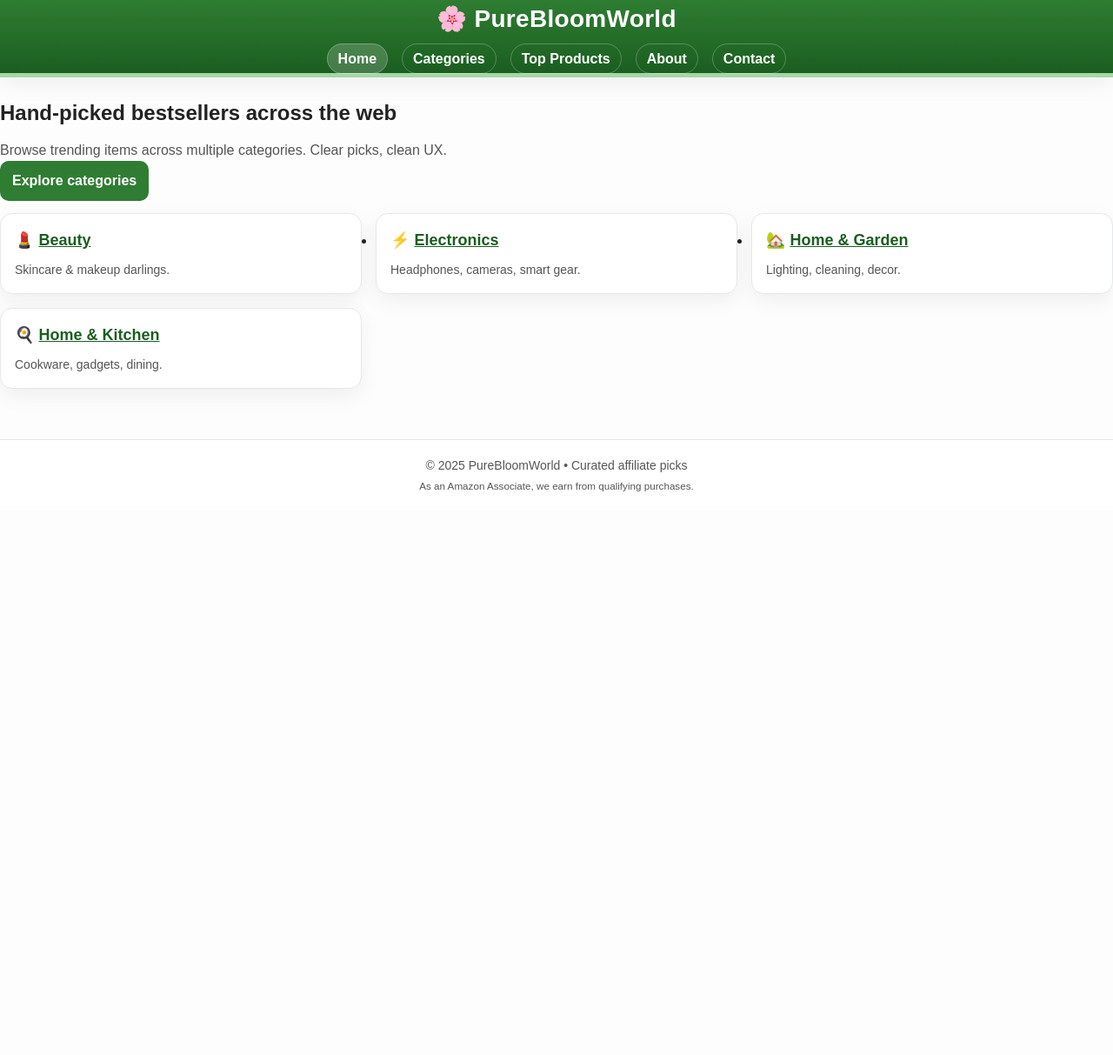
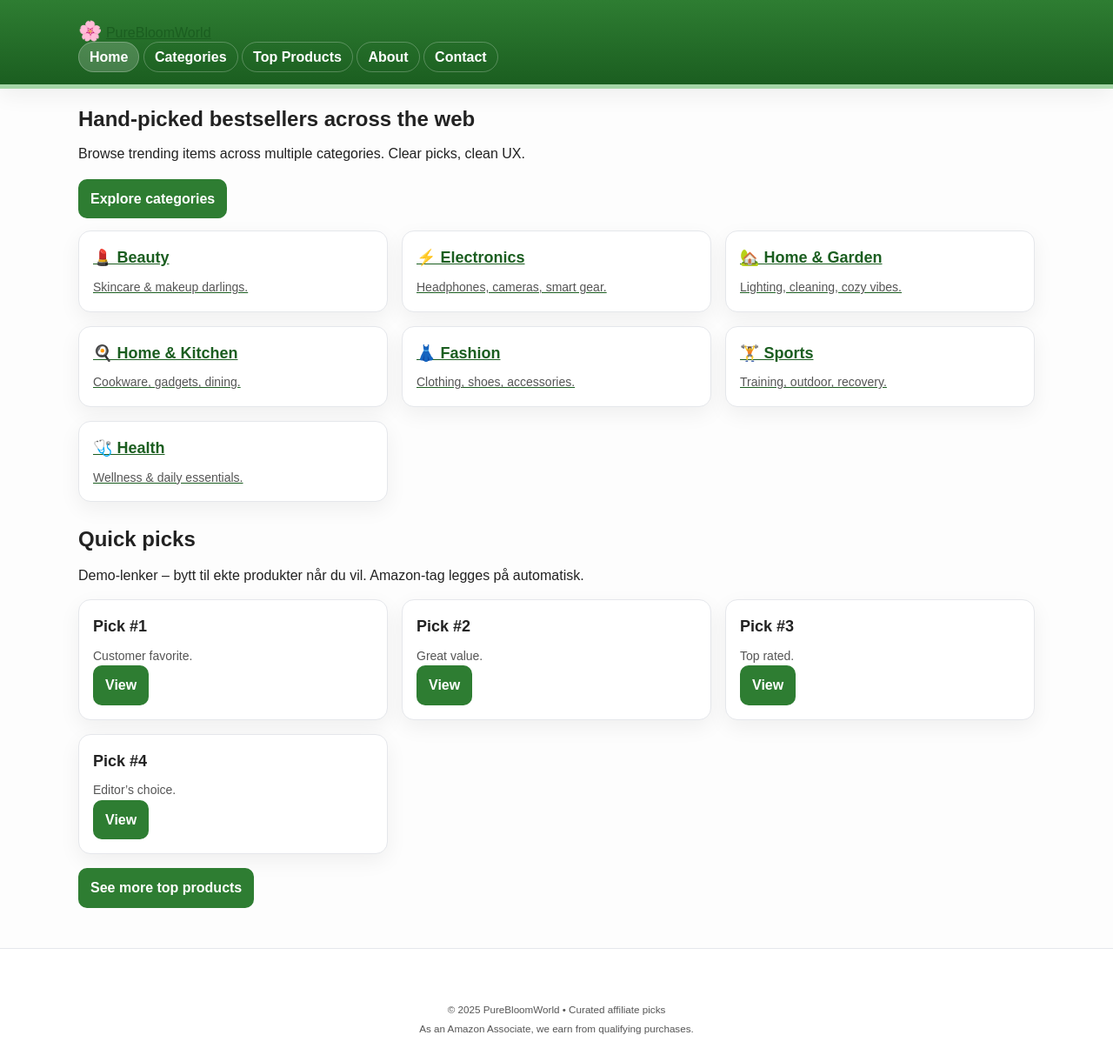
Before and after one commit to Tom-debug-design/purebloomworld-site, a plain HTML site: page index.html in a window 1280 px wide. Shown: the whole page at 87% size. Before the commit the page ends 800 px from the top, so only its background shows below. Drawn offline with Linux system fonts and the light colour scheme.

Commit message:
Update index.html

```diff
--- a/index.html
+++ b/index.html
@@ -1,63 +1,158 @@
-<!DOCTYPE html>
+<!doctype html>
 <html lang="en">
 <head>
   <meta charset="utf-8" />
   <meta name="viewport" content="width=device-width, initial-scale=1" />
-  <title>PureBloomWorld — Home</title>
+  <title>PureBloomWorld • Hand-picked bestsellers</title>
   <link rel="stylesheet" href="styles.css" />
+  <meta name="description" content="Hand-picked bestsellers across categories. Clear picks, clean UX." />
 </head>
 <body>
   <header>
-    <div class="wrap">
-      <h1>🌸 PureBloomWorld</h1>
+    <div class="container">
+      <div class="brand">
+        <span style="font-size:22px;">🌸</span>
+        <a href="index.html" class="brand-name" aria-current="page">PureBloomWorld</a>
+      </div>
       <nav>
-        <ul>
-          <li><a href="index.html" aria-current="page">Home</a></li>
-          <li><a href="categories.html">Categories</a></li>
-          <li><a href="top-products.html">Top Products</a></li>
-          <li><a href="about.html">About</a></li>
-          <li><a href="contact.html">Contact</a></li>
-        </ul>
+        <a href="index.html" aria-current="page">Home</a>
+        <a href="categories.html">Categories</a>
+        <a href="top-products.html">Top Products</a>
+        <a href="about.html">About</a>
+        <a href="contact.html">Contact</a>
       </nav>
     </div>
   </header>
 
-  <main>
-    <div class="wrap">
-      <h2>Hand-picked bestsellers across the web</h2>
-      <p class="lead">Browse trending items across multiple categories. Clear picks, clean UX.</p>
-      <p><a class="btn" href="categories.html">Explore categories</a></p>
+  <main class="container">
+    <!-- Hero -->
+    <section class="section">
+      <h1>Hand-picked bestsellers across the web</h1>
+      <p class="m-t-8">Browse trending items across multiple categories. Clear picks, clean UX.</p>
+      <p class="m-t-16">
+        <a class="btn" href="categories.html">Explore categories</a>
+      </p>
+    </section>
 
-      <ul class="grid">
-        <li class="card">
-          <h3>💄 <a href="beauty.html">Beauty</a></h3>
-          <p>Skincare &amp; makeup darlings.</p>
-        </li>
-        <li class="card">
-          <h3>⚡ <a href="electronics.html">Electronics</a></h3>
+    <!-- Category tiles -->
+    <section class="section">
+      <div class="grid">
+        <a class="card" href="beauty.html">
+          <h3>💄 Beauty</h3>
+          <p>Skincare & makeup darlings.</p>
+        </a>
+        <a class="card" href="electronics.html">
+          <h3>⚡ Electronics</h3>
           <p>Headphones, cameras, smart gear.</p>
-        </li>
-        <li class="card">
-          <h3>🏡 <a href="home-garden.html">Home &amp; Garden</a></h3>
-          <p>Lighting, cleaning, decor.</p>
-        </li>
-        <li class="card">
-          <h3>🍳 <a href="home-kitchen.html">Home &amp; Kitchen</a></h3>
+        </a>
+        <a class="card" href="home-garden.html">
+          <h3>🏡 Home & Garden</h3>
+          <p>Lighting, cleaning, cozy vibes.</p>
+        </a>
+        <a class="card" href="home-kitchen.html">
+          <h3>🍳 Home & Kitchen</h3>
           <p>Cookware, gadgets, dining.</p>
-        </li>
-      </ul>
-    </div>
+        </a>
+        <a class="card" href="fashion.html">
+          <h3>👗 Fashion</h3>
+          <p>Clothing, shoes, accessories.</p>
+        </a>
+        <a class="card" href="sports.html">
+          <h3>🏋️ Sports</h3>
+          <p>Training, outdoor, recovery.</p>
+        </a>
+        <a class="card" href="health.html">
+          <h3>🩺 Health</h3>
+          <p>Wellness & daily essentials.</p>
+        </a>
+      </div>
+    </section>
+
+    <!-- Quick picks (kan slettes om du ikke vil vise noe på forsiden) -->
+    <section class="section">
+      <h2 class="m-t-24">Quick picks</h2>
+      <p class="m-t-8">Demo-lenker – bytt til ekte produkter når du vil. Amazon-tag legges på automatisk.</p>
+      <div class="grid">
+        <article class="card">
+          <h3>Pick #1</h3>
+          <p>Customer favorite.</p>
+          <a class="btn amz" data-url="https://www.amazon.com/dp/B0EXAMPLEA">View</a>
+        </article>
+
+        <article class="card">
+          <h3>Pick #2</h3>
+          <p>Great value.</p>
+          <a class="btn amz" data-url="https://www.amazon.co.uk/dp/B0EXAMPLEB">View</a>
+        </article>
+
+        <article class="card">
+          <h3>Pick #3</h3>
+          <p>Top rated.</p>
+          <a class="btn amz" data-url="https://www.amazon.de/dp/B0EXAMPLEC">View</a>
+        </article>
+
+        <article class="card">
+          <h3>Pick #4</h3>
+          <p>Editor’s choice.</p>
+          <a class="btn amz" data-url="https://www.amazon.fr/dp/B0EXAMPLED">View</a>
+        </article>
+      </div>
+      <p class="m-t-16">
+        <a class="btn" href="top-products.html">See more top products</a>
+      </p>
+    </section>
   </main>
 
   <footer>
-    <div class="wrap">
-      © <span id="year"></span> PureBloomWorld • Curated affiliate picks
-      <br><small>As an Amazon Associate, we earn from qualifying purchases.</small>
+    <div class="container center m-t-24">
+      <small>© 2025 PureBloomWorld • Curated affiliate picks</small><br/>
+      <small>As an Amazon Associate, we earn from qualifying purchases.</small>
     </div>
   </footer>
 
+  <!-- === PBW config (din tag) === -->
   <script>
-    document.getElementById('year').textContent = new Date().getFullYear();
+    window.PBW = window.PBW || {};
+    window.PBW.AMAZON_TAG = "purebloomworl-20";
+  </script>
+
+  <!-- === Affiliate auto-tagging (samme modul som på Top Products) === -->
+  <script>
+    (function () {
+      const TAG = (window.PBW && window.PBW.AMAZON_TAG) || "";
+      if (!TAG) return;
+
+      const AMAZON_RE = /(^|\.)amazon\.(com|co\.uk|de|fr|it|es|nl|se|pl|ca)$/i;
+
+      function withAmazonTag(url) {
+        try {
+          const u = new URL(url);
+          if (!AMAZON_RE.test(u.hostname)) return url;
+          u.searchParams.delete("tag");
+          u.searchParams.set("tag", TAG);
+          return u.toString();
+        } catch { return url; }
+      }
+
+      function applyToAnchors(root=document) {
+        const anchors = root.querySelectorAll('a[data-aff="amazon"], a.amz');
+        anchors.forEach(a => {
+          const src = a.getAttribute("data-url") || a.getAttribute("href") || "";
+          if (!src) return;
+          const finalUrl = withAmazonTag(src);
+          a.setAttribute("href", finalUrl);
+          a.setAttribute("target", "_blank");
+          a.setAttribute("rel", "noopener noreferrer");
+        });
+      }
+
+      applyToAnchors();
+      const obs = new MutationObserver(() => applyToAnchors());
+      obs.observe(document.documentElement, { childList: true, subtree: true });
+
+      window.PBW = window.PBW || {};
+      window.PBW.withAmazonTag = withAmazonTag;
+    })();
   </script>
 </body>
 </html>
```
